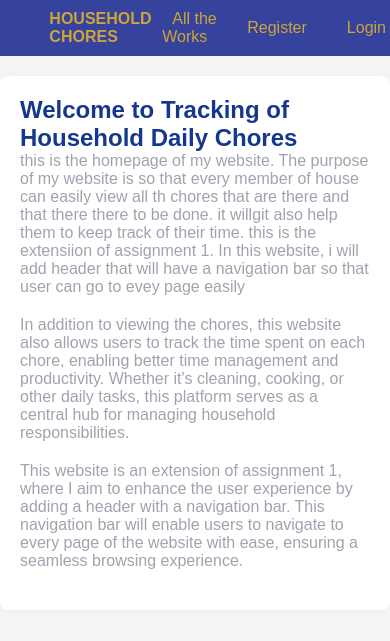
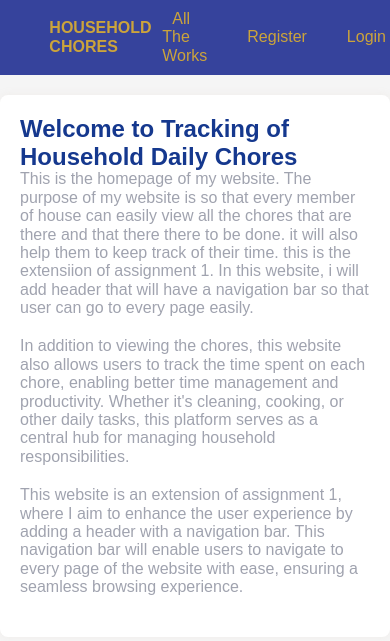
Before and after one commit to sadikshyaStha/comp1006-as1, a PHP site: page / in a window 390 px wide. Shown: the top 641 px of the page. Run offline with PHP 8.4, Linux system fonts and the light colour scheme; data that the repository does not hold is empty.

Commit message:
Completed CSS

```diff
--- a/Add-chores.php
+++ b/Add-chores.php
@@ -4,6 +4,7 @@
     <meta charset="UTF-8">
     <meta name="viewport" content="width=device-width, initial-scale=1.0">
     <title><?php echo $title; ?></title>
+    <link rel="stylesheet" href="normalize.css">
     <link rel="stylesheet" href="./css/site.css" />
 </head>
 <?php
@@ -31,7 +32,6 @@ include('shared/header.php'); ?>
             <?php
             // connect
             try {
-                // connect
                 include('shared/db.php');
             // set up & run query, store data results
               $sql = "SELECT * FROM DoneBy ORDER BY name";
--- a/CSS/site.css
+++ b/CSS/site.css
@@ -1,3 +1,5 @@
+/* Global CSS Reset */
+/* Source: CSS Reset by Eric Meyer */
 * {
     box-sizing: border-box;
     margin: 0;
@@ -11,19 +13,20 @@ body {
     color: #15388e;
 }
 
+/* Paragraph styles */
 p {
     margin-bottom: 20px;
-    color:rgb(160, 163, 175);
+    color: rgb(160, 163, 175);
 }
 
+/* Form styles */
 form {
     max-width: 600px; /* Adjust as needed */
     background-color: whitesmoke;
-    color: #cfa92e;
+    color: #bba434;
 }
 
-
-/* Form container */
+/* Main container */
 main {
     max-width: 600px;
     margin: 20px auto;
@@ -51,7 +54,7 @@ input[type="email"],
 input[type="password"],
 select {
     width: 100%;
-    height: 40px; /* Adjust height as needed */
+    height: 40px;
     padding: 8px;
     border: 1px solid #ccc;
     border-radius: 4px;
@@ -102,17 +105,21 @@ button:hover {
     margin-left: 200px;
 }
 
-
+/* Navigation bar styles */
 #navbar {
     background-color: #36439c;
-    color: #CCA43B;
+    color: #cca43b;
     padding: 10px 0;
 }
+
+/* Source: Inspired by Bootstrap Navbar */
+/* Navigation link hover styles */
 nav ul li a:hover {
     background-color: #7e7979;
-    color: #220d0d; /* Change to the desired hover color */
+    color: #54479d;
 }
 
+/* Navbar container styles */
 .navbar-container {
     display: flex;
     align-items: center;
@@ -120,6 +127,7 @@ nav ul li a:hover {
     padding: 0 20px;
 }
 
+/* Home link styles */
 .home-link {
     text-decoration: none;
     color: inherit;
@@ -128,6 +136,7 @@ nav ul li a:hover {
     align-items: center;
 }
 
+/* Navbar logo styles */
 .navbar-logo {
     width: 30px;
     height: 30px;
@@ -136,10 +145,12 @@ nav ul li a:hover {
     border-radius: 200%;
 }
 
+/* Navbar toggle styles */
 .navbar-toggle {
     display: none;
 }
 
+/* Navbar links styles */
 .navbar-links {
     list-style-type: none;
     display: flex;
@@ -147,10 +158,12 @@ nav ul li a:hover {
     justify-content: flex-end;
 }
 
+/* Navbar item styles */
 .navbar-item {
     margin-right: 20px;
 }
 
+/* Navbar link styles */
 .navbar-link {
     text-decoration: none;
     color: inherit;
@@ -159,36 +172,35 @@ nav ul li a:hover {
     transition: background-color 0.3s;
 }
 
-.img-size {
-    width: 150px; /* Adjusted width for smaller photo */
-    height: auto;
-}
-
-.navbar-link:hover {
-    background-color: #626054;
-}
-/* Table Styles */
+/* Table styles */
 table {
     width: 100%;
     border-collapse: collapse;
     margin-bottom: 20px;
 }
 
+/* Table header styles */
 thead {
     background-color: #e3e6ee;
 }
 
-th, td {
+/* Table cell styles */
+th,
+td {
     padding: 8px;
     text-align: left;
     border-bottom: 1px solid #ddd;
 }
 
+/* Thumbnail image styles */
 .thumbnail {
     max-width: 100px;
     max-height: 100px;
 }
 
-main {
-    padding: 20px;
+/* CSS Media Queries */
+@media screen and (max-width: 768px) {
+    .menu {
+        display: none;
+    }
 }
--- a/index.php
+++ b/index.php
@@ -4,6 +4,7 @@
     <meta charset="UTF-8">
     <meta name="viewport" content="width=device-width, initial-scale=1.0">
     <title><?php echo $title; ?></title>
+    <link rel="stylesheet" href="normalize.css">
     <link rel="stylesheet" href="./css/site.css" />
 </head>
 <?php
@@ -11,14 +12,20 @@
     include('shared/header.php');
     ?> <!--Home page title-->
     <h2>Welcome to Tracking of Household Daily Chores</h2>
-    <p>this is the homepage of my website. The purpose of my website is so that
-        every member of house can easily view all th chores that are there and that there
-        there to be done. it willgit also help them to keep track of their time.
+    <p>This is the homepage of my website. The purpose of my website is so that
+        every member of house can easily view all the chores that are there and that there
+        there to be done. it will also help them to keep track of their time.
         this is the extensiion of assignment 1. In this website, i will add header
-        that will have a navigation bar so that user can go to evey page easily </p>
-    <p>In addition to viewing the chores, this website also allows users to track the time spent on each chore, enabling better time management and productivity. Whether it's cleaning, cooking, or other daily tasks, this platform serves as a central hub for managing household responsibilities.</p>
+        that will have a navigation bar so that user can go to every page easily. </p>
 
-    <p>This website is an extension of assignment 1, where I aim to enhance the user experience by adding a header with a navigation bar. This navigation bar will enable users to navigate to every page of the website with ease, ensuring a seamless browsing experience.</p>
+    <p>In addition to viewing the chores, this website also allows users to track the
+         time spent on each chore, enabling better time management and productivity.
+          Whether it's cleaning, cooking, or other daily tasks, this platform serves as
+          a central hub for managing household responsibilities.</p>
+
+    <p>This website is an extension of assignment 1, where I aim to enhance the user experience
+         by adding a header with a navigation bar. This navigation bar will enable users to
+         navigate to every page of the website with ease, ensuring a seamless browsing experience.</p>
 </main>
 </body>
 </main>
--- a/shared/header.php
+++ b/shared/header.php
@@ -34,12 +34,12 @@
 
             if (!empty($_SESSION['username'])) {
               echo '<li class="navbar-item">
-                <a class="navbar-link" href="Add-chores.php">Add chores</a>
+                <a class="navbar-link" href="Add-chores.php">Add Chores</a>
               </li>';
             }
             ?>
             <li class="navbar-item">
-              <a class="navbar-link" href="Chores-Tables.php">All the Works</a>
+              <a class="navbar-link" href="Chores-Tables.php">All The Works</a>
             </li>
             <?php
             if (!empty($_SESSION['username'])) {
```
Also changed, not shown: delete-chores.php (+4 -4 lines), css/normalize.css (added).
